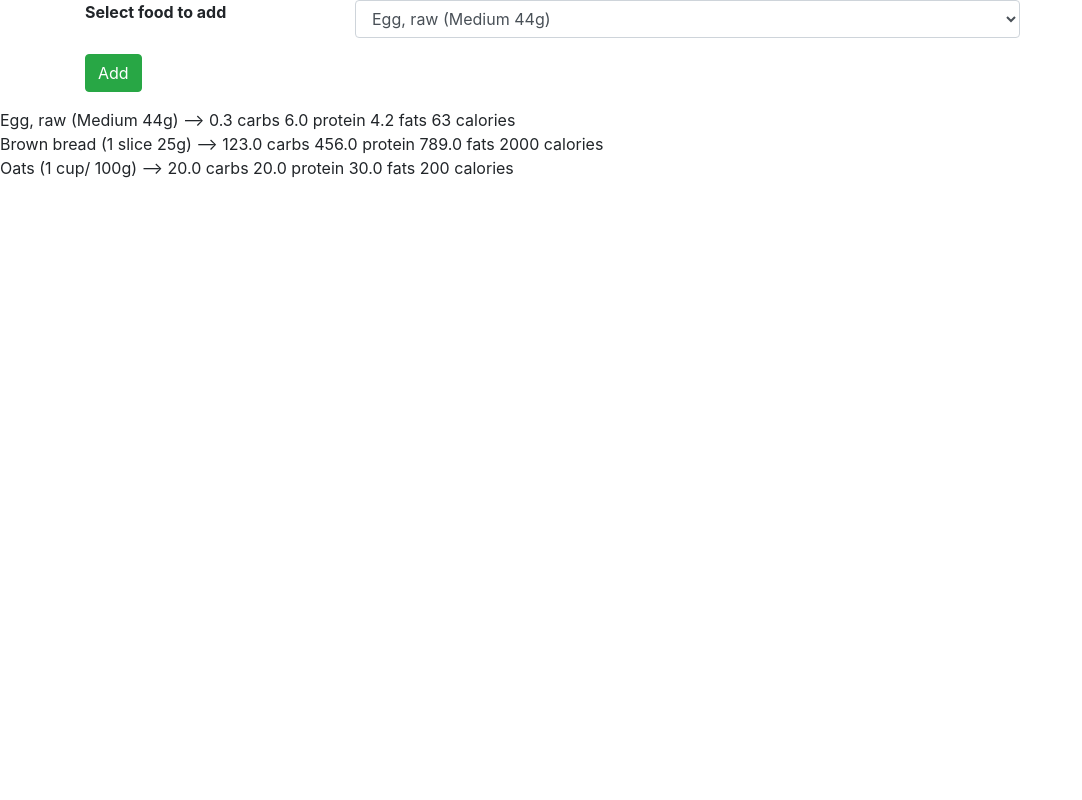
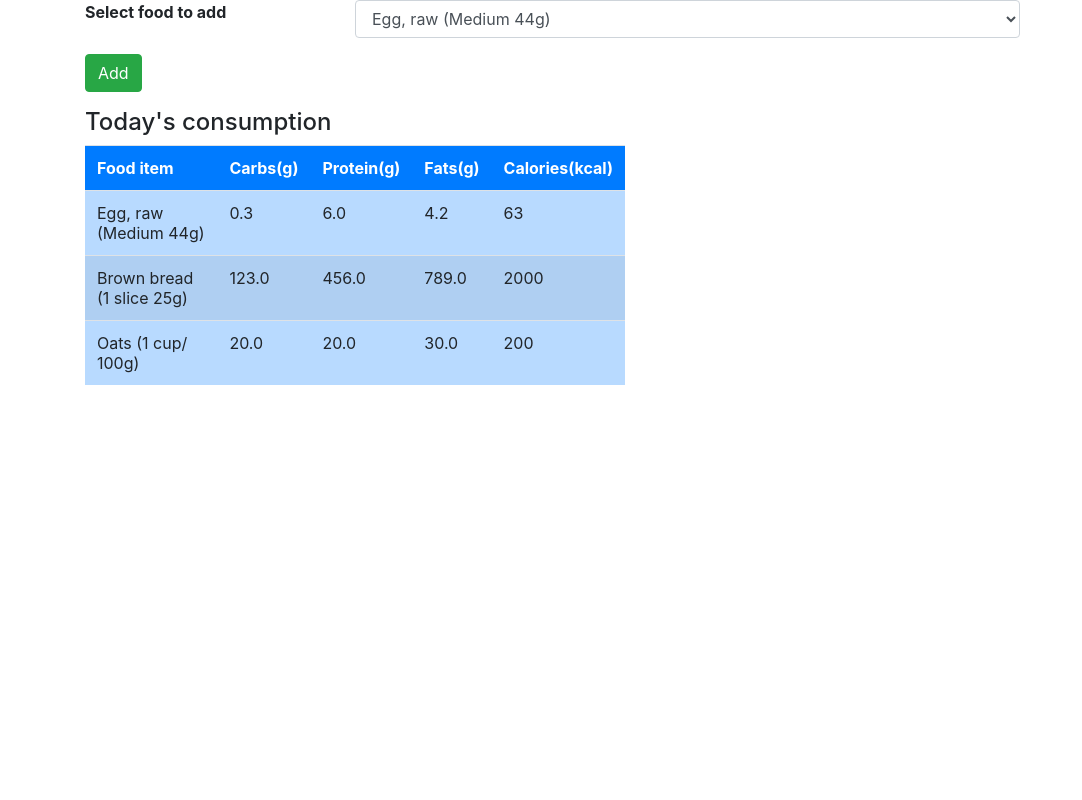
Before and after one commit to NatanVBraeckel/Django-projects, a Django app: page / in a window 1280 px wide. Shown: the whole page, without its empty margins (0-1082 px from the left). Run offline with Django 5.2, Linux system fonts and the light colour scheme; a user stored in the database is signed in; data comes from the database, SQL or seed files in the repository.

Commit message:
Designing table for consumed food (145)

```diff
--- a/calorie_tracker/calorie_tracker/tracker/templates/tracker/index.html
+++ b/calorie_tracker/calorie_tracker/tracker/templates/tracker/index.html
@@ -26,15 +26,37 @@
         </div>
 
         <div class="row">
+            <div class="col-md-6">
+                <div>
+                    <h4>Today's consumption</h4>
+                </div>
 
+                <table id="table" class="table table-striped table-primary">
+                    <tr class="bg-primary text-white">
+                        <th>Food item</th>
+                        <th>Carbs(g)</th>
+                        <th>Protein(g)</th>
+                        <th>Fats(g)</th>
+                        <th>Calories(kcal)</th>
+                    </tr>
+
+                    {% for c in consumed_food %}
+                    <tr>
+                        <td>{{ c.food_consumed.name }}</td>
+                        <td>{{ c.food_consumed.carbs }}</td>
+                        <td>{{ c.food_consumed.protein }}</td>
+                        <td>{{ c.food_consumed.fats }}</td>
+                        <td>{{ c.food_consumed.calories }}</td>
+                    </tr>
+                    {% endfor %}
+                </table>
+            </div>
+
+            <div class="col-md-5 offset-1">
+
+            </div>
         </div>
     </div>
 
-
-
-    {% for c in consumed_food %}
-        {{ c.food_consumed.name }} --> {{ c.food_consumed.carbs }} carbs {{ c.food_consumed.protein }} protein {{ c.food_consumed.fats }} fats {{ c.food_consumed.calories }} calories<br>
-    {% endfor %}
-
 </body>
 </html>
```
